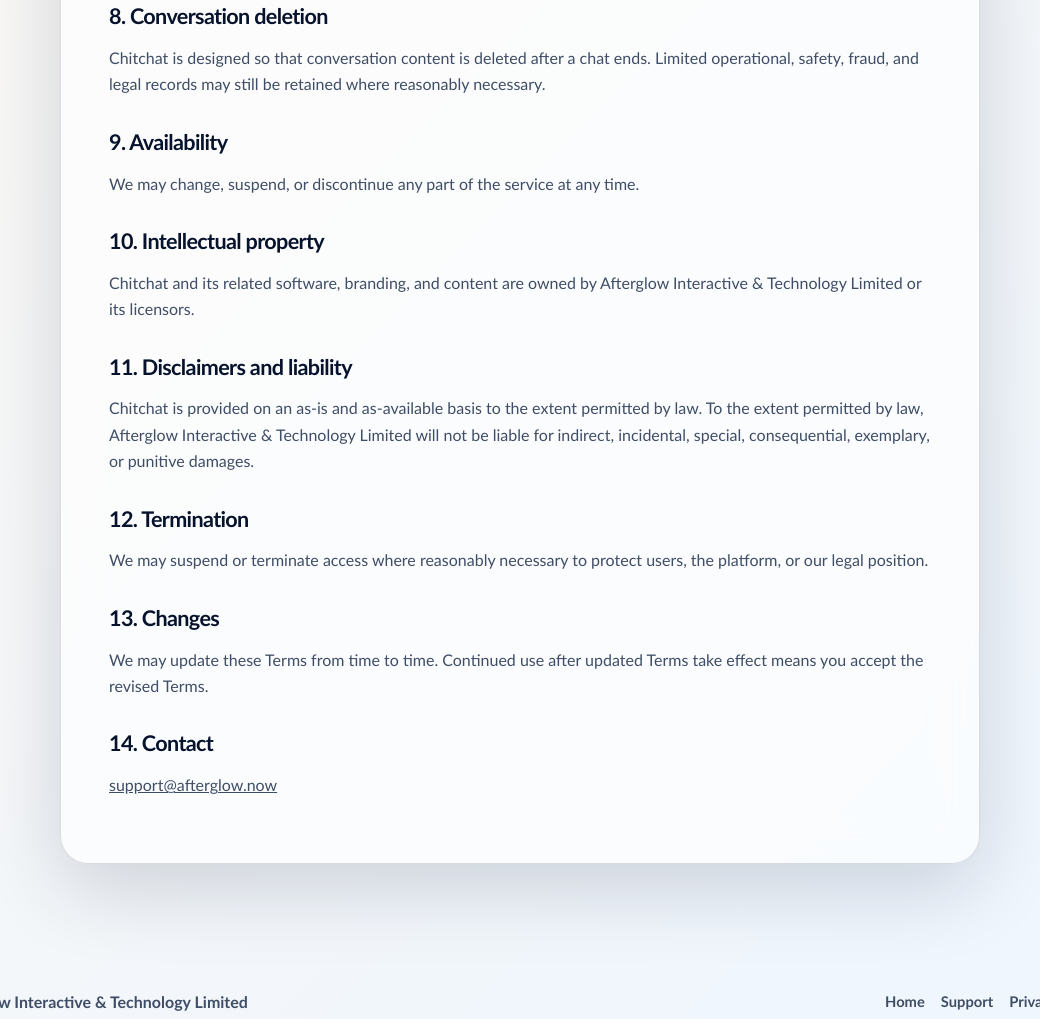
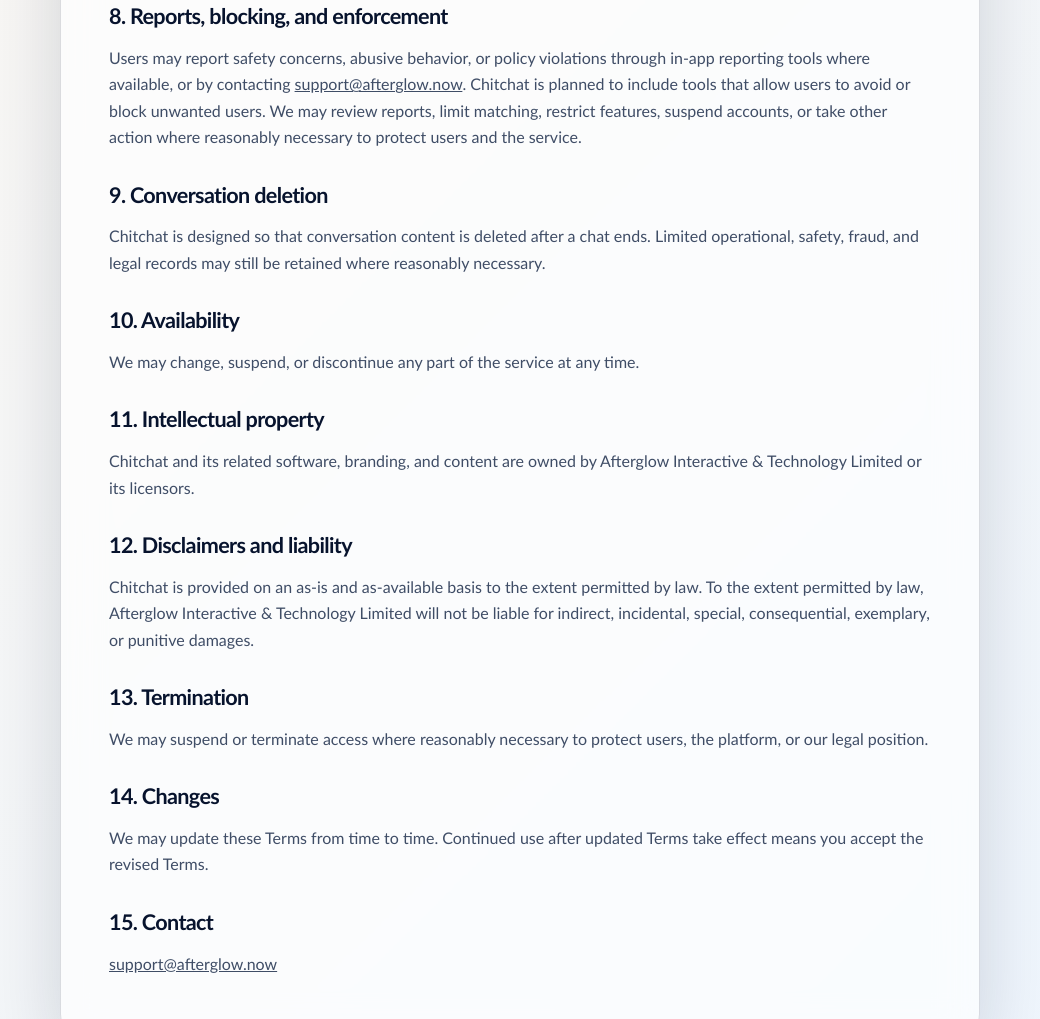
Before and after one commit to thefounderofantirome/afterglow-now-site, a plain HTML site: page terms.html in a window 1280 px wide. Shown: the part 1418-2437 px from the top of the page, without its empty margins (120-1160 px from the left). Drawn offline with Linux system fonts and the light colour scheme.

Commit message:
Strengthen safety and support website copy

```diff
--- a/terms.html
+++ b/terms.html
@@ -29,7 +29,7 @@
     <main class="policy-shell">
       <section class="policy-hero">
         <h1>Terms of Use</h1>
-        <p>Last updated: June 3, 2026</p>
+        <p>Last updated: June 4, 2026</p>
       </section>
 
       <article class="policy-content">
@@ -79,35 +79,44 @@
           or interrupt messages and conversations where safety thresholds are triggered.
         </p>
 
-        <h2>8. Conversation deletion</h2>
+        <h2>8. Reports, blocking, and enforcement</h2>
+        <p>
+          Users may report safety concerns, abusive behavior, or policy violations through in-app reporting tools where
+          available, or by contacting <a href="mailto:support@afterglow.now">support@afterglow.now</a>. Chitchat is
+          planned to include tools that allow users to avoid or block unwanted users. We may review reports, limit
+          matching, restrict features, suspend accounts, or take other action where reasonably necessary to protect users
+          and the service.
+        </p>
+
+        <h2>9. Conversation deletion</h2>
         <p>
           Chitchat is designed so that conversation content is deleted after a chat ends. Limited operational, safety,
           fraud, and legal records may still be retained where reasonably necessary.
         </p>
 
-        <h2>9. Availability</h2>
+        <h2>10. Availability</h2>
         <p>We may change, suspend, or discontinue any part of the service at any time.</p>
 
-        <h2>10. Intellectual property</h2>
+        <h2>11. Intellectual property</h2>
         <p>
           Chitchat and its related software, branding, and content are owned by Afterglow Interactive & Technology
           Limited or its licensors.
         </p>
 
-        <h2>11. Disclaimers and liability</h2>
+        <h2>12. Disclaimers and liability</h2>
         <p>
           Chitchat is provided on an as-is and as-available basis to the extent permitted by law. To the extent
           permitted by law, Afterglow Interactive & Technology Limited will not be liable for indirect, incidental,
           special, consequential, exemplary, or punitive damages.
         </p>
 
-        <h2>12. Termination</h2>
+        <h2>13. Termination</h2>
         <p>We may suspend or terminate access where reasonably necessary to protect users, the platform, or our legal position.</p>
 
-        <h2>13. Changes</h2>
+        <h2>14. Changes</h2>
         <p>We may update these Terms from time to time. Continued use after updated Terms take effect means you accept the revised Terms.</p>
 
-        <h2>14. Contact</h2>
+        <h2>15. Contact</h2>
         <p><a href="mailto:support@afterglow.now">support@afterglow.now</a></p>
       </article>
     </main>
```
Also changed, not shown: index.html (+4 -0 lines), privacy.html (+4 -3 lines), support.html (+6 -2 lines).
